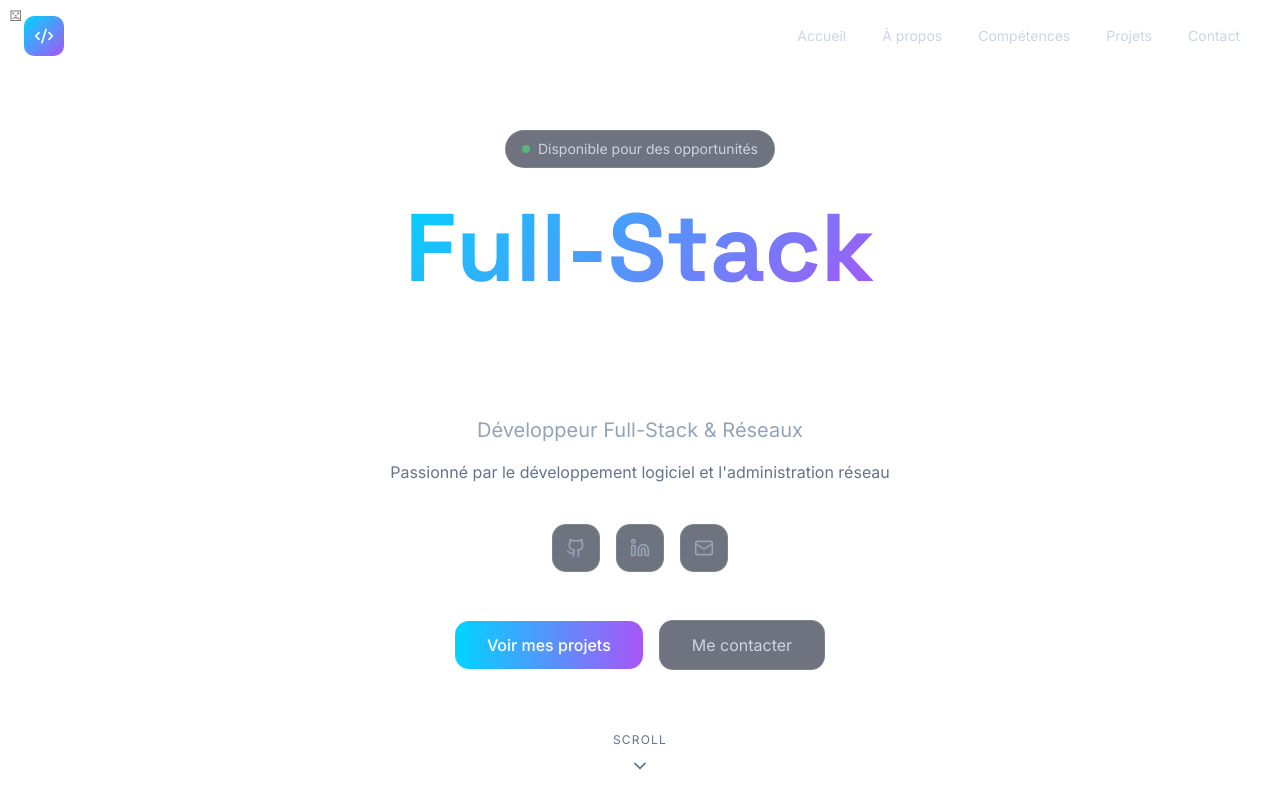
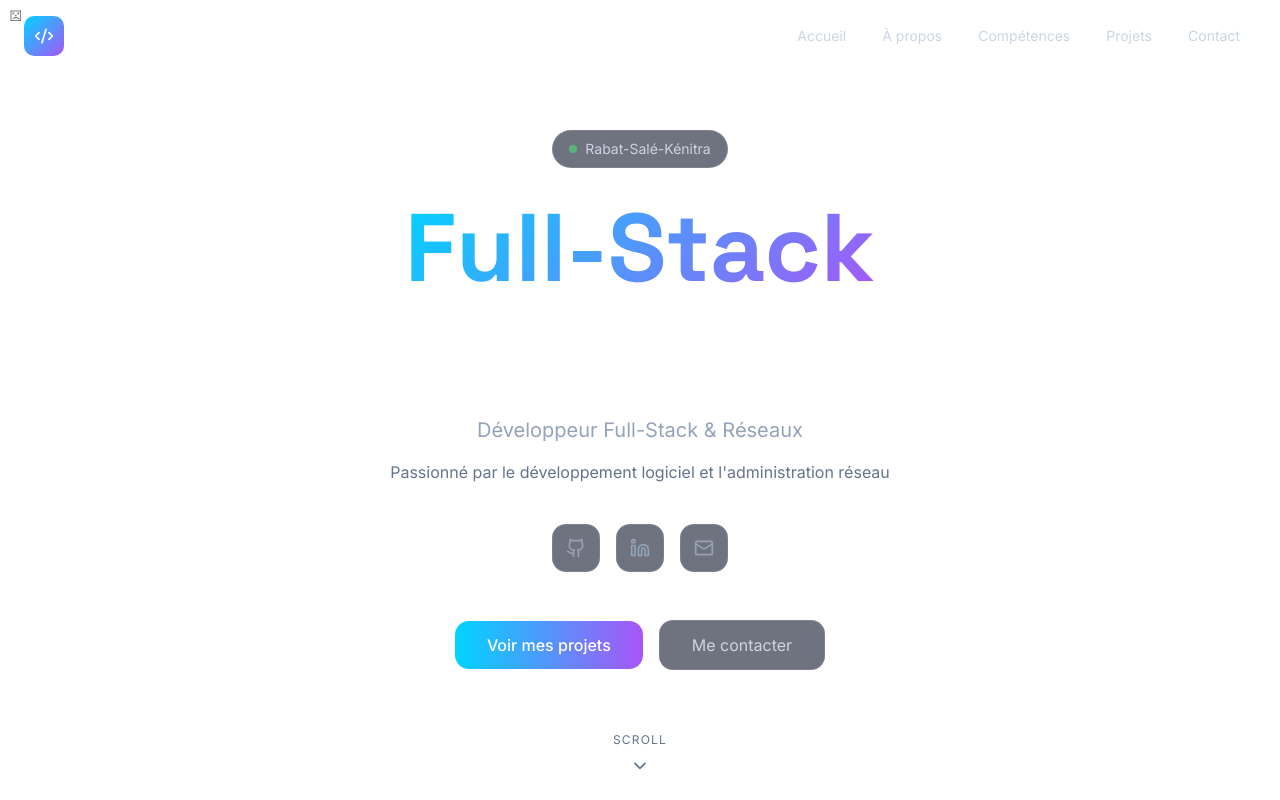
Before and after one commit to tahaidrissi20062006/portfolio-website, a React (Vite) app in the folder app/: page / in a window 1280 px wide. Shown: the top 800 px of the page. Built offline with nearby package versions, Linux system fonts and the light colour scheme.

Commit message:
Initial commit

```diff
--- a/app/src/sections/Hero.tsx
+++ b/app/src/sections/Hero.tsx
@@ -17,7 +17,7 @@ export default function Hero() {
           className="inline-flex items-center gap-2 px-4 py-2 rounded-full glass-panel mb-8"
         >
           <span className="w-2 h-2 rounded-full bg-green-400 animate-pulse" />
-          <span className="text-sm text-slate-300">Disponible pour des opportunités</span>
+          <span className="text-sm text-slate-300">Rabat-Salé-Kénitra</span>
         </motion.div>
 
         {/* Main Title */}
@@ -75,7 +75,7 @@ export default function Hero() {
             <Linkedin className="w-5 h-5" />
           </a>
           <a
-            href="mailto:contact@example.com"
+            href="mailto:jamalidrissitaha07@gmail.com"
             className="w-12 h-12 rounded-xl glass-panel flex items-center justify-center text-slate-400 hover:text-white hover:border-accent-cyan/50 transition-all duration-300 hover:glow-cyan"
           >
             <Mail className="w-5 h-5" />
```
Also changed, not shown: 1 other file (tests, documents, lock files or other folders).
